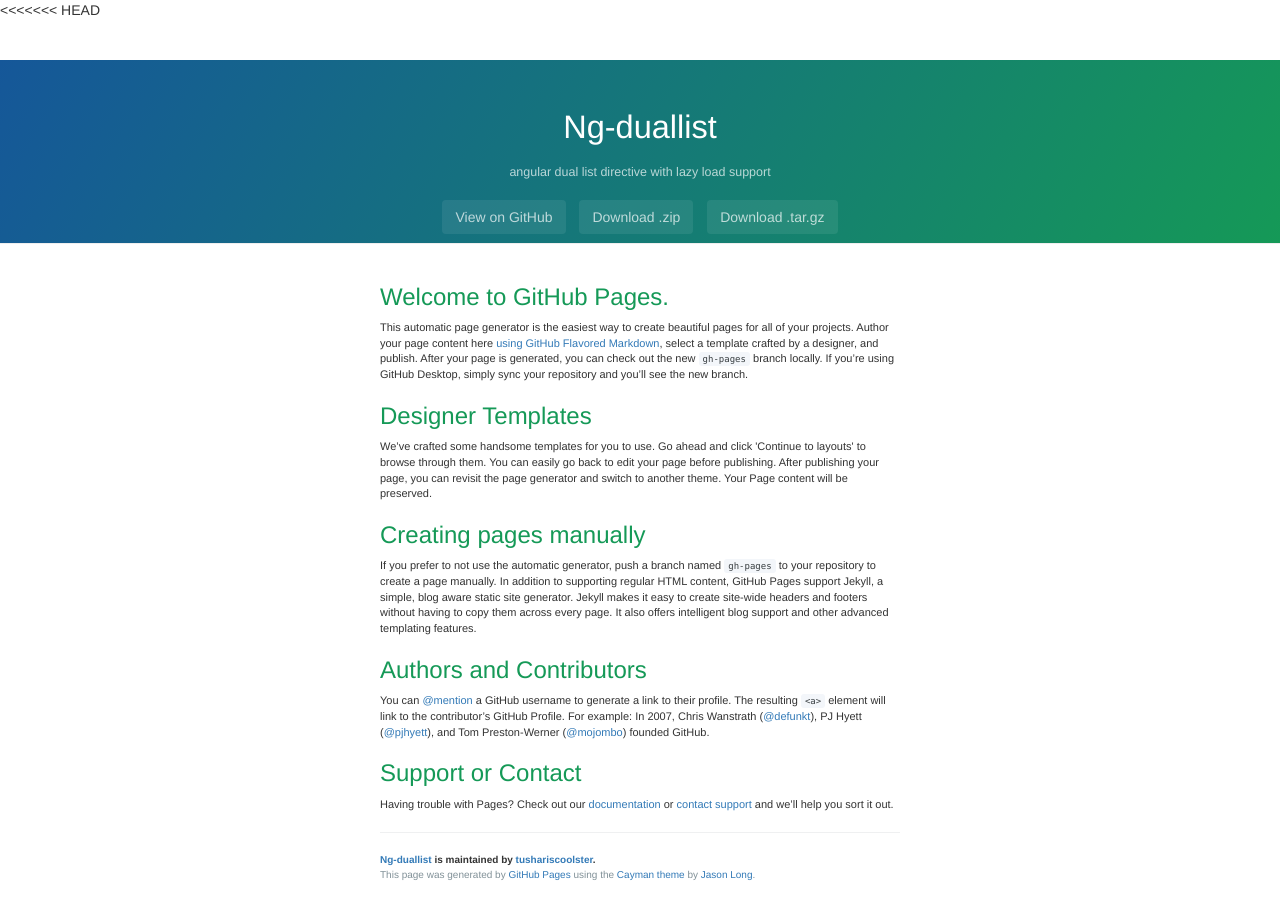
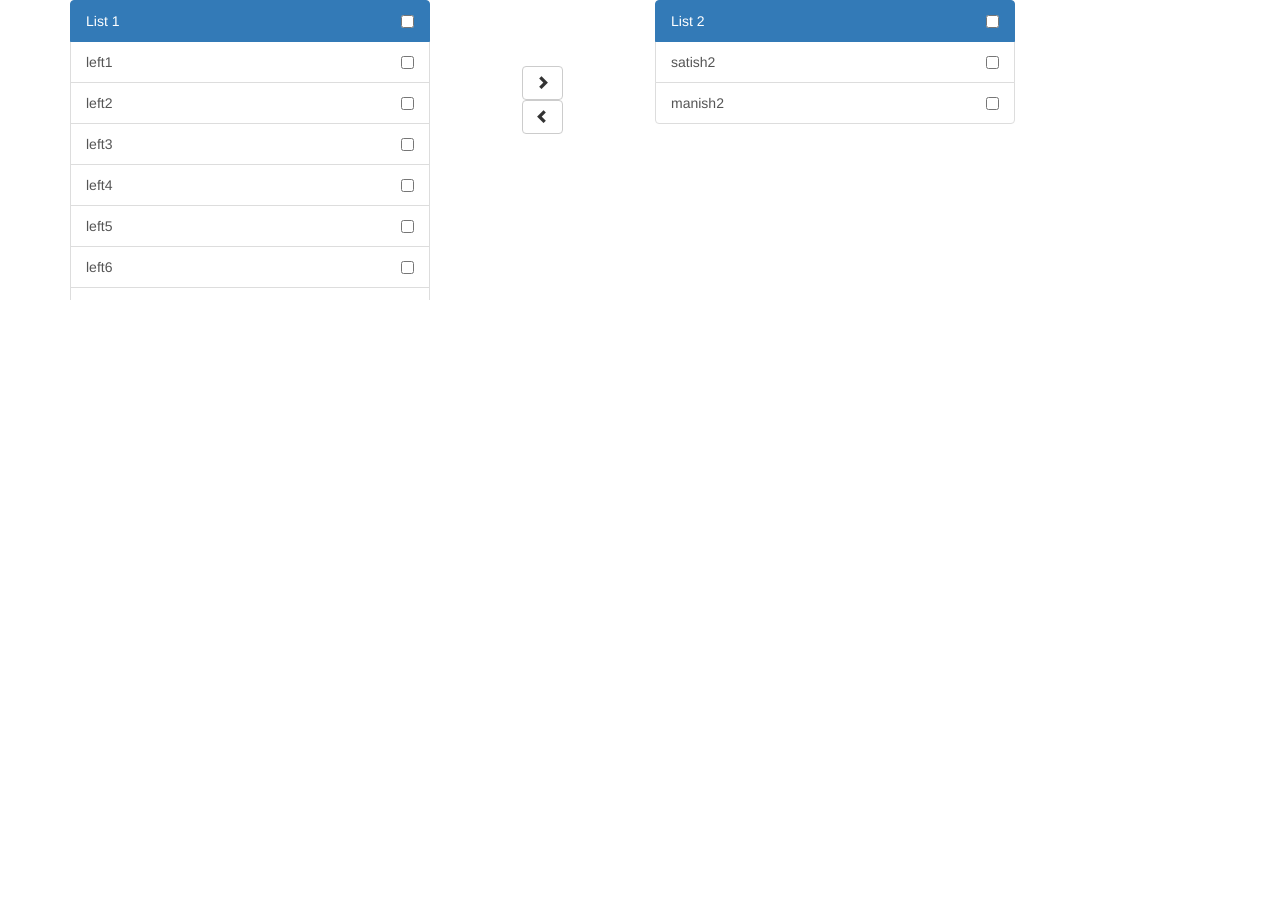
Before and after one commit to tushar-borole/ng-duallist, a website: page index.html in a window 1280 px wide. Shown: the top 905 px of the page. After the commit the page ends 800 px from the top, so only its background shows below. Drawn offline with nearby package versions, Linux system fonts and the light colour scheme.

Commit message:
Index File change

```diff
--- a/index.html
+++ b/index.html
@@ -1,62 +1,3 @@
-<<<<<<< HEAD
-<!DOCTYPE html>
-<html lang="en-us">
-  <head>
-    <meta charset="UTF-8">
-    <title>Ng-duallist by tushariscoolster</title>
-    <meta name="viewport" content="width=device-width, initial-scale=1">
-    <link rel="stylesheet" type="text/css" href="stylesheets/normalize.css" media="screen">
-    <link href='https://fonts.googleapis.com/css?family=Open+Sans:400,700' rel='stylesheet' type='text/css'>
-    <link rel="stylesheet" type="text/css" href="stylesheets/stylesheet.css" media="screen">
-    <link rel="stylesheet" type="text/css" href="stylesheets/github-light.css" media="screen">
-  </head>
-  <body>
-    <section class="page-header">
-      <h1 class="project-name">Ng-duallist</h1>
-      <h2 class="project-tagline">angular dual list directive with lazy load support</h2>
-      <a href="https://github.com/tushariscoolster/ng-duallist" class="btn">View on GitHub</a>
-      <a href="https://github.com/tushariscoolster/ng-duallist/zipball/master" class="btn">Download .zip</a>
-      <a href="https://github.com/tushariscoolster/ng-duallist/tarball/master" class="btn">Download .tar.gz</a>
-    </section>
-
-    <section class="main-content">
-      <h3>
-<a id="welcome-to-github-pages" class="anchor" href="#welcome-to-github-pages" aria-hidden="true"><span class="octicon octicon-link"></span></a>Welcome to GitHub Pages.</h3>
-
-<p>This automatic page generator is the easiest way to create beautiful pages for all of your projects. Author your page content here <a href="https://guides.github.com/features/mastering-markdown/">using GitHub Flavored Markdown</a>, select a template crafted by a designer, and publish. After your page is generated, you can check out the new <code>gh-pages</code> branch locally. If you’re using GitHub Desktop, simply sync your repository and you’ll see the new branch.</p>
-
-<h3>
-<a id="designer-templates" class="anchor" href="#designer-templates" aria-hidden="true"><span class="octicon octicon-link"></span></a>Designer Templates</h3>
-
-<p>We’ve crafted some handsome templates for you to use. Go ahead and click 'Continue to layouts' to browse through them. You can easily go back to edit your page before publishing. After publishing your page, you can revisit the page generator and switch to another theme. Your Page content will be preserved.</p>
-
-<h3>
-<a id="creating-pages-manually" class="anchor" href="#creating-pages-manually" aria-hidden="true"><span class="octicon octicon-link"></span></a>Creating pages manually</h3>
-
-<p>If you prefer to not use the automatic generator, push a branch named <code>gh-pages</code> to your repository to create a page manually. In addition to supporting regular HTML content, GitHub Pages support Jekyll, a simple, blog aware static site generator. Jekyll makes it easy to create site-wide headers and footers without having to copy them across every page. It also offers intelligent blog support and other advanced templating features.</p>
-
-<h3>
-<a id="authors-and-contributors" class="anchor" href="#authors-and-contributors" aria-hidden="true"><span class="octicon octicon-link"></span></a>Authors and Contributors</h3>
-
-<p>You can <a href="https://github.com/blog/821" class="user-mention">@mention</a> a GitHub username to generate a link to their profile. The resulting <code>&lt;a&gt;</code> element will link to the contributor’s GitHub Profile. For example: In 2007, Chris Wanstrath (<a href="https://github.com/defunkt" class="user-mention">@defunkt</a>), PJ Hyett (<a href="https://github.com/pjhyett" class="user-mention">@pjhyett</a>), and Tom Preston-Werner (<a href="https://github.com/mojombo" class="user-mention">@mojombo</a>) founded GitHub.</p>
-
-<h3>
-<a id="support-or-contact" class="anchor" href="#support-or-contact" aria-hidden="true"><span class="octicon octicon-link"></span></a>Support or Contact</h3>
-
-<p>Having trouble with Pages? Check out our <a href="https://help.github.com/pages">documentation</a> or <a href="https://github.com/contact">contact support</a> and we’ll help you sort it out.</p>
-
-      <footer class="site-footer">
-        <span class="site-footer-owner"><a href="https://github.com/tushariscoolster/ng-duallist">Ng-duallist</a> is maintained by <a href="https://github.com/tushariscoolster">tushariscoolster</a>.</span>
-
-        <span class="site-footer-credits">This page was generated by <a href="https://pages.github.com">GitHub Pages</a> using the <a href="https://github.com/jasonlong/cayman-theme">Cayman theme</a> by <a href="https://twitter.com/jasonlong">Jason Long</a>.</span>
-      </footer>
-
-    </section>
-
-
-  </body>
-</html>
-=======
 <!doctype html>
 <html lang="en" ng-app="demoApp">
 <head>
@@ -99,4 +40,3 @@
     <!-- Include your JavaScript files here -->
 </body>
 </html>
->>>>>>> master
```
